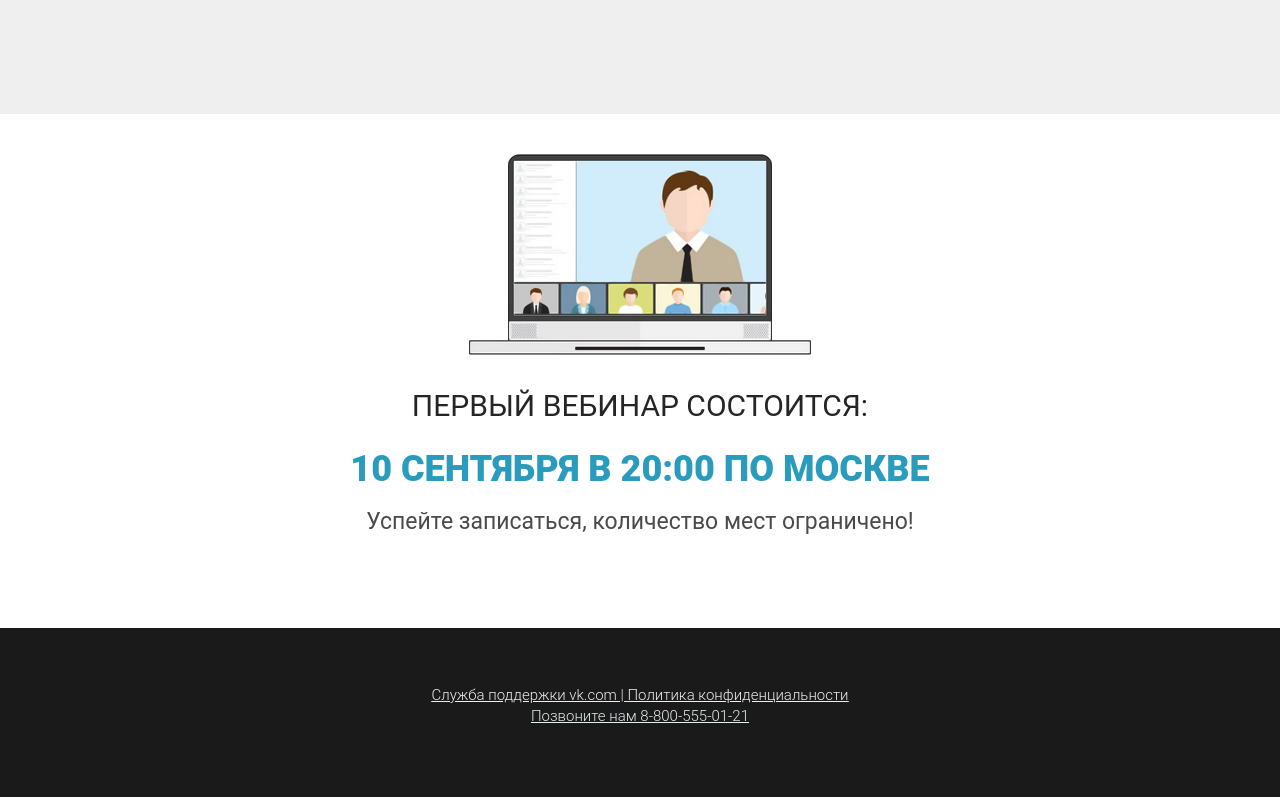
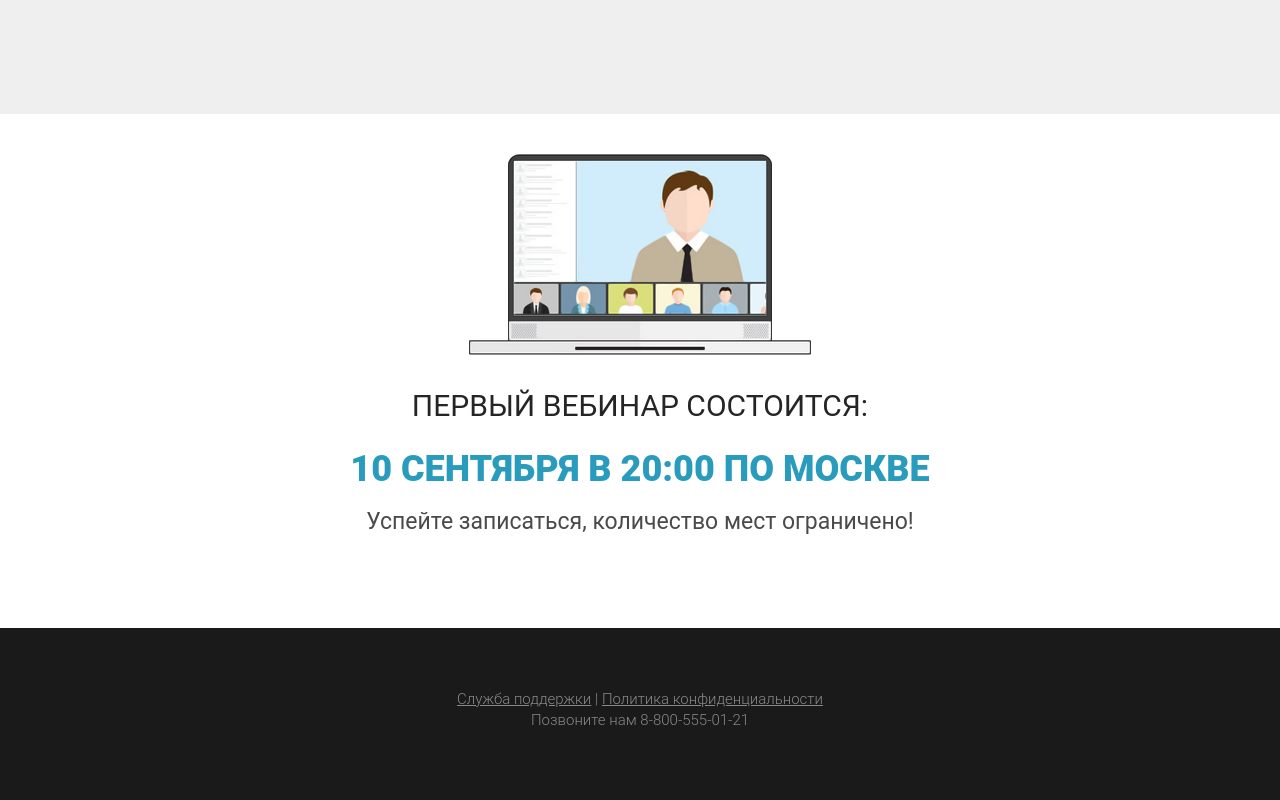
Before and after one commit to Albos37/petrichenko_site, a plain HTML site: page index.html in a window 1280 px wide. Shown: the part 2943-3743 px from the top of the page. Drawn offline with Linux system fonts and the light colour scheme.

Commit message:
7_footer

```diff
--- a/CSS/style.css
+++ b/CSS/style.css
@@ -333,36 +333,32 @@
   color: #4a4a4a;
 }
 
-.podval {
-  min-height: 169px;
-  background: #1a1a1a;
+footer {
+  min-height: 166px;
+  background-color: #1a1a1a;
+  padding: 61px 0 69px 0;
 }
 
 .info {
-  padding-top: 57px;
   margin: 0 auto;
-  width: 575px;
-  height: 43px;
-  font-family: "Roboto";
+  width: 377px;
+  text-align: center;
+  color: #888888;
+  font-family: Roboto;
+  font-size: 15px;
   font-weight: 300;
-  font-size: 15px;
   line-height: 21px;
-  text-align: center;
-  text-decoration-line: underline;
-  color: #e3eeee;
 }
 
-.info a {
-  color: #efefef;
+footer a {
+  color: #888888;
+  font-family: Roboto;
+  font-size: 15px;
+  font-weight: 300;
+  line-height: 21px;
+  text-decoration: none;
 }
 
-.podval_text {
-  margin: 0 auto;
-  font-family: "Roboto";
-  font-weight: 300;
-  font-size: 15px;
-  line-height: 21px;
-  text-align: center;
-
-  color: #e3eeee;
+.underlined {
+  text-decoration: underline;
 }
--- a/index.html
+++ b/index.html
@@ -210,13 +210,15 @@
       </div>
     </div>
 
-    <div class="podval">
+    <footer>
       <div class="info">
-        <a href="https://vk.com/dont_panic_42">Служба поддержки vk.com</a> |
-        <a href="https://yandex.ru/support/">Политика конфиденциальности</a>
-
-        <div class="podval_text">Позвоните нам 8-800-555-01-21</div>
+          <div class="info_links">
+              <a href="#" class="underlined">Служба поддержки</a>
+              |
+              <a href="#" class="underlined">Политика конфиденциальности</a>
+          </div>
+          Позвоните нам <a href="tel:+88005550121">8-800-555-01-21</a>
       </div>
-    </div>
+  </footer>
   </body>
 </html>
```
